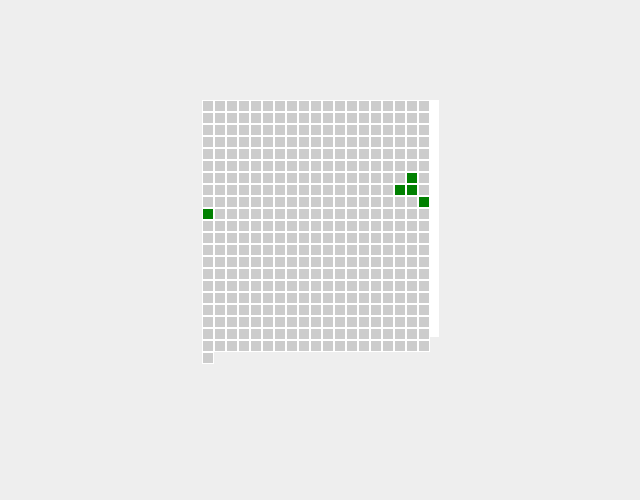
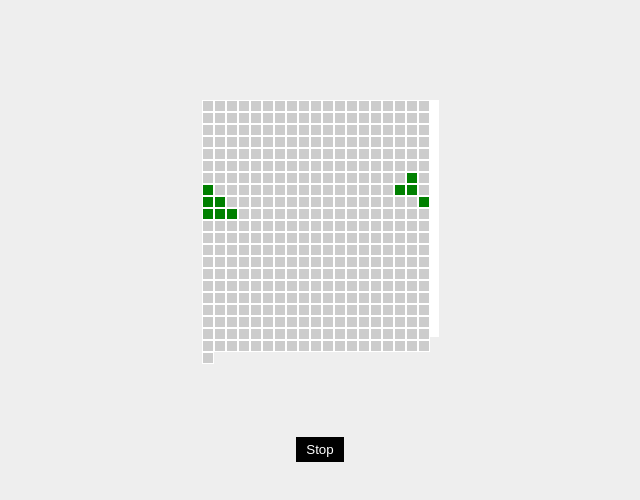
Before and after one commit to samnajian/GoL, a plain HTML site: page index.html in a window 1280 px wide. Shown: the whole page, without its empty margins (320-960 px from the left). Drawn offline with Linux system fonts and the light colour scheme.

Commit message:
add stop button

```diff
--- a/index.html
+++ b/index.html
@@ -9,6 +9,8 @@
 <body>
 
     <div id="grid"></div>
+    <button id="stop">Stop</button>
     <script type="text/javascript" src="main.js"></script>
+
 </body>
 </html>
--- a/main.js
+++ b/main.js
@@ -20,7 +20,7 @@
                 state = true;
             }
 
-            if( [12].indexOf( y ) !== -1 && [7].indexOf( x ) !== -1 ){
+            if( [12, 13, 14].indexOf( y ) !== -1 && [7].indexOf( x ) !== -1 ){
                 state = true;
             }
 
@@ -87,7 +87,6 @@
         const get_new_state = ( cells ) => {
             let count = count_alive_neighbors( cells );
 
-            //count = Math.random() > 0.5 ? 1 : 3;
             if (state && count < 2) //  Live cell with less than 2 live cells
                 state = false;
 
@@ -204,6 +203,7 @@
         };
     }
 
+
     function Game( width, height  ){
         let cells = [],
             grid = new Grid( cells );
@@ -212,7 +212,11 @@
         grid.init( width, height );
 
         // update on intervals
-        setInterval(grid.update, 600);
+        let handle = setInterval(grid.update, 600);
+
+        doc.querySelector("#stop").addEventListener("click", function(){
+            clearInterval( handle );
+        });
     }
 
 
--- a/style.css
+++ b/style.css
@@ -8,3 +8,12 @@ body{
     background: #fff;
     padding: 0;
 }
+#stop{
+    margin: 10px auto;
+    display: block;
+    border: none;
+    background: #000;
+    color: #fff;
+    padding:5px 10px;
+    cursor: pointer;
+}
```
Also changed, not shown: main-compiled.js (+6 -3 lines), 1 other file.
